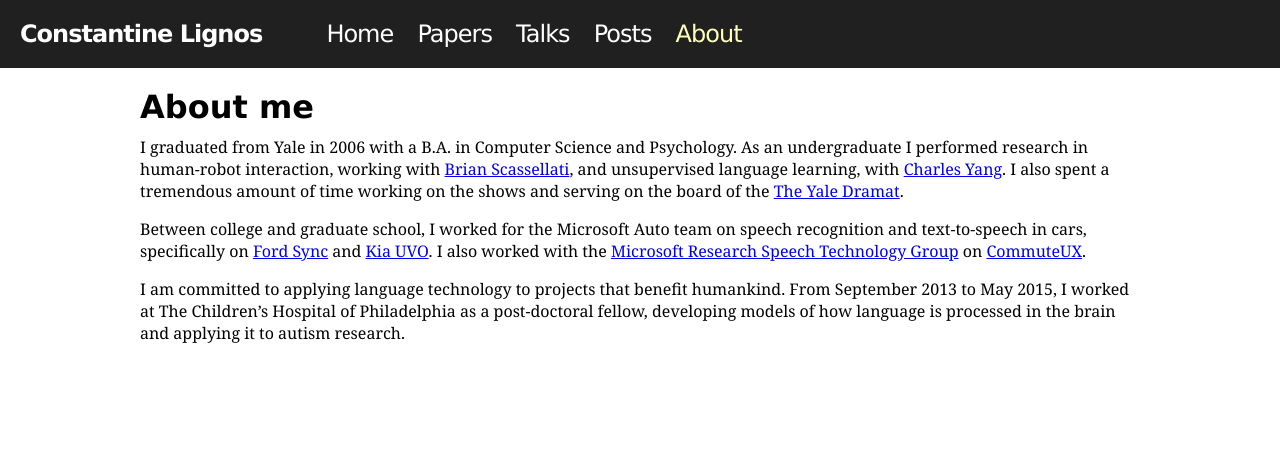
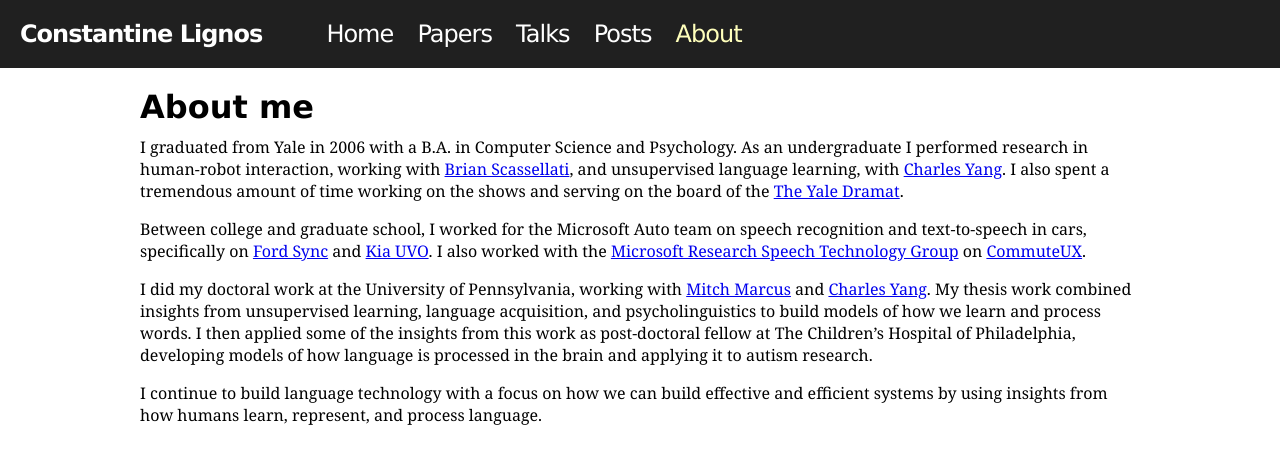
Before and after one commit to KristenZhao/constantinelignos.github.io, a Jekyll site: the page built from about.md, in a window 1280 px wide. Shown: the top 464 px of the page. Built offline with Jekyll 4.4.1, drawn with Linux system fonts in a browser that asks for light colours; comment, search, counter and statistics services are not loaded.

Commit message:
Update about page

```diff
--- a/about.md
+++ b/about.md
@@ -21,8 +21,16 @@ team on speech recognition and text-to-speech in cars, specifically on
 on
 [CommuteUX](http://research.microsoft.com/en-us/projects/CommuteUX/).
 
-I am committed to applying language technology to projects that
-benefit humankind. From September 2013 to May 2015, I worked at The
-Children's Hospital of Philadelphia as a post-doctoral fellow,
-developing models of how language is processed in the brain and
-applying it to autism research.
+I did my doctoral work at the University of Pennsylvania, working with
+[Mitch Marcus](http://www.cis.upenn.edu/~mitch/) and [Charles
+Yang](http://www.ling.upenn.edu/~ycharles/). My thesis work combined
+insights from unsupervised learning, language acquisition, and
+psycholinguistics to build models of how we learn and process words. I
+then applied some of the insights from this work as post-doctoral
+fellow at The Children's Hospital of Philadelphia, developing models
+of how language is processed in the brain and applying it to autism
+research.
+
+I continue to build language technology with a focus on how we can
+build effective and efficient systems by using insights from how
+humans learn, represent, and process language.
```
